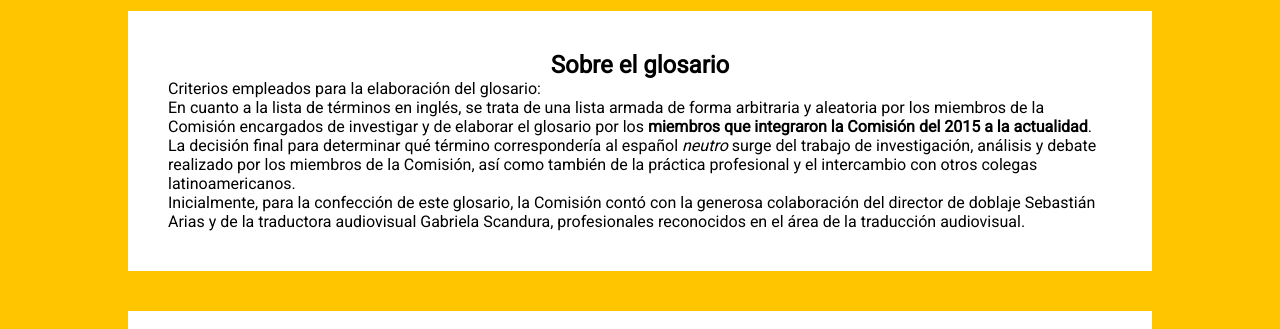
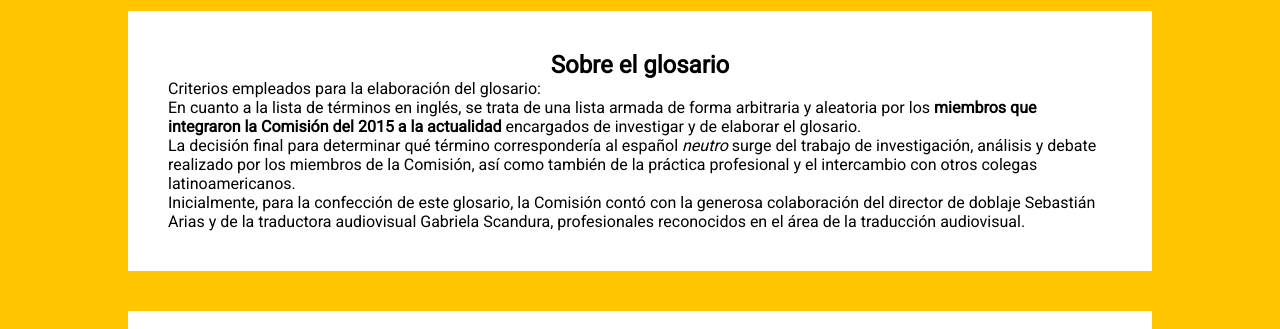
Before and after one commit to TAV-CTPCBA/Glosario, a plain HTML site: page index.html in a window 1280 px wide. Shown: the part 142-471 px from the top of the page. Drawn offline with Linux system fonts and the light colour scheme.

Commit message:
fix typos

```diff
--- a/index.html
+++ b/index.html
@@ -28,7 +28,7 @@
         <div class="about">
           <h2 style="align-self: center;">Sobre el glosario</h2>
           <p>Criterios empleados para la elaboración del glosario: <br>
-            En cuanto a la lista de términos en inglés, se trata de una lista armada de forma arbitraria y aleatoria por los miembros de la Comisión encargados de investigar y de elaborar el glosario por los <strong>miembros que integraron la Comisión del 2015 a la actualidad</strong>. <br>
+            En cuanto a la lista de términos en inglés, se trata de una lista armada de forma arbitraria y aleatoria por los <strong>miembros que integraron la Comisión del 2015 a la actualidad</strong> encargados de investigar y de elaborar el glosario. <br>
             La decisión final para determinar qué término correspondería al español <em>neutro</em> surge del trabajo de investigación, análisis y debate realizado por los miembros de la Comisión, así como también de la práctica profesional y el intercambio con otros colegas latinoamericanos. <br>
             Inicialmente, para la confección de este glosario, la Comisión contó con la generosa colaboración del director de doblaje Sebastián Arias y de la traductora audiovisual Gabriela Scandura, profesionales reconocidos en el área de la traducción audiovisual.
           </p>
```
Also changed, not shown: oficios-profesiones/index.html (+1 -1 lines).
